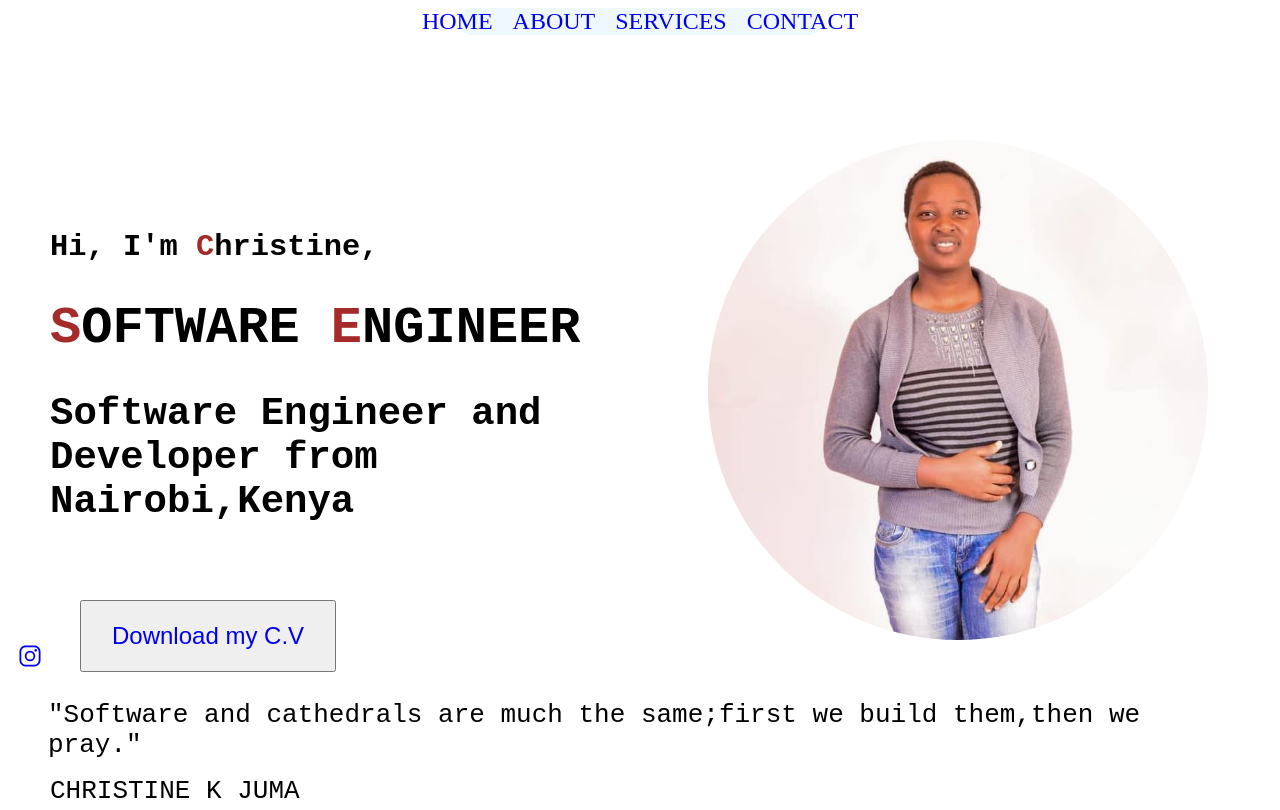
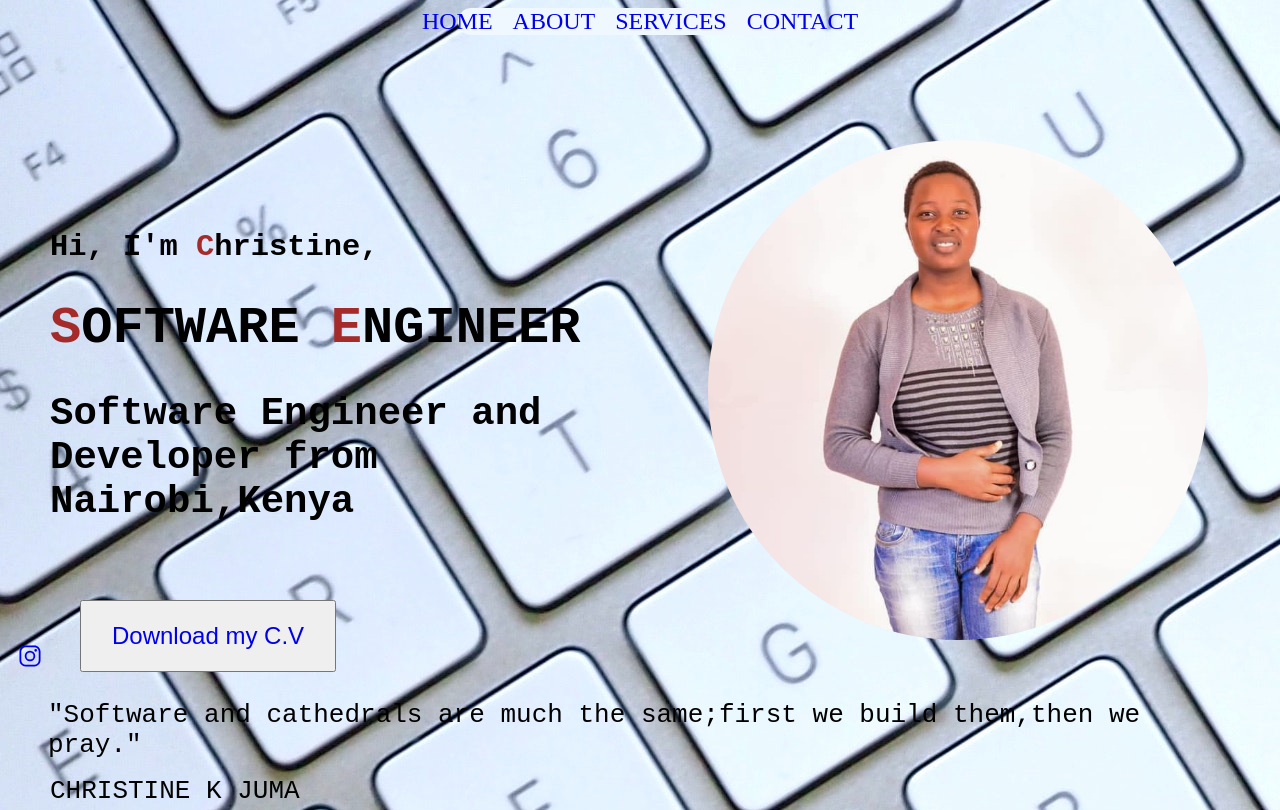
Before and after one commit to christine-M9/My-Personal-Website, a plain HTML site: page index.html in a window 1280 px wide. Drawn offline with nearby package versions, Linux system fonts and the light colour scheme; the site is published under a folder, as on GitHub Pages, so addresses that start at the root find nothing.

Commit message:
changed image

```diff
--- a/style.css
+++ b/style.css
@@ -68,7 +68,7 @@ input{
     left: auto;
 }
 body{
-    background-image: url(/images/pexels-jess-bailey-designs-1157804.jpg);
+    background-image: url(./images/pexels-jess-bailey-designs-1157804.jpg);
 }
 h2{
     position: absolute;
```
